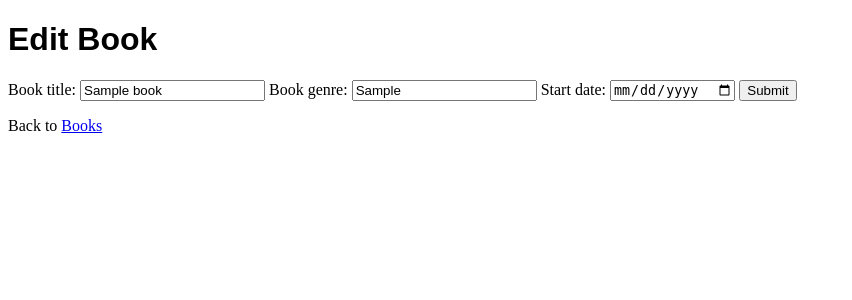
After one commit to mAnjra/Django-BookTracker, a Django app: page /edit_book/1 in a window 1280 px wide. The commit adds this page. Shown: the top 300 px of the page, without its empty margins (0-852 px from the left). Run offline with Django 4.2, Linux system fonts and the light colour scheme; tables that the repository leaves empty hold one stand-in row (values such as "Sample post").

Commit message:
added edit button to edit book details - fixed issue with redirect - override of both clean and save method in model class to ensure validation checks for things like complete date before start date

```diff
--- a/books/models.py
+++ b/books/models.py
@@ -1,4 +1,5 @@
 from django.db import models
+from django.core.exceptions import ValidationError
 import datetime
 
 # Create your models here.
@@ -13,6 +14,19 @@ class Books(models.Model):
         ('library', 'Library'),('reading','Currently Reading'),('completed',"Completed")
     ], default='library')
 
+    def clean(self):
+        if self.completed_date and not self.start_date:
+            raise ValidationError("Cannot mark a book as completed wihtout a start date")
+
+        if self.completed_date and self.start_date:
+            if self.completed_date < self.start_date:
+                raise ValidationError("Completed date cannot be before start date")
+
+    def save(self, *args, **kwargs):
+        """Override save method to full clean that matches the validation set out in the clean method"""
+        self.full_clean()
+        super().save(*args, **kwargs)
+
     class Meta:
         '''This class holds extra information to help with model management'''
         verbose_name_plural = 'Books'
--- a/books/templates/details.html
+++ b/books/templates/details.html
@@ -16,8 +16,8 @@
 <p>Start: {{ mybooks.start_date }}</p>
 <p>Completed: {{ mybooks.completed_date }}</p>
 
-<p>Back to <a href="/books">Books</a></p>
-
+<p>Back to <a href="{% url 'books' %}">Books</a></p>
+<p> Click here to <a href="{% url 'edit_book' mybooks.id %}">Edit Book</a></p>
 </body>
 
 </html>
--- /dev/null
+++ b/books/templates/edit_book.html
@@ -0,0 +1,19 @@
+{% extends "master.html"%}
+
+{% block title %}
+<title>Edit Book</title>
+<h1 style="font-family: 'Arial', sans-serif;">Edit Book</h1>
+{% endblock %}
+
+{% block content %}
+<html>
+<body>
+<form method='POST' action=''>
+    {% csrf_token %}
+    {{ form }}
+    <input type="Submit" value="Submit">
+</form>
+<p>Back to <a href={% url 'books' %}>Books</a></p>
+</body>
+</html>
+{% endblock %}
--- a/books/urls.py
+++ b/books/urls.py
@@ -4,11 +4,12 @@ from . import views
 urlpatterns = [
     path('', views.index, name='index'),
     path('books/', views.books,  name='books'),
-    path('books/details/<int:id>', views.book_details, name='details'),
+    path('details/<int:id>', views.book_details, name='details'),
     path('books/add_book/', views.add_book, name='add_book'),
     path('delete_book/<book_id>', views.delete_book, name='delete_book'),
     path('add_to_completed/<book_id>', views.completed_book, name='completed_book'),
     path('add_to_reading/<book_id>', views.reading_book, name='reading_book'),
     path('add_to_library/<book_id>', views.add_library, name='add_library'),
+    path('edit_book/<int:book_id>', views.edit_book, name='edit_book'),
 
 ]
--- a/books/views.py
+++ b/books/views.py
@@ -76,3 +76,18 @@ def add_library(request, book_id):
     book.status = 'library'
     book.save()
     return redirect('books')
+
+def edit_book(request, book_id):
+    """Editing book data"""
+    book = Books.objects.get(id=book_id)
+
+    if request.method != "POST":
+        form = BookForm(instance=book)
+    else:
+        form = BookForm(instance=book, data=request.POST)
+        if form.is_valid:
+            form.save()
+            return redirect('details', id=book_id)
+
+    context = {'form':form,'book':book}
+    return render(request, 'edit_book.html', context)
```
